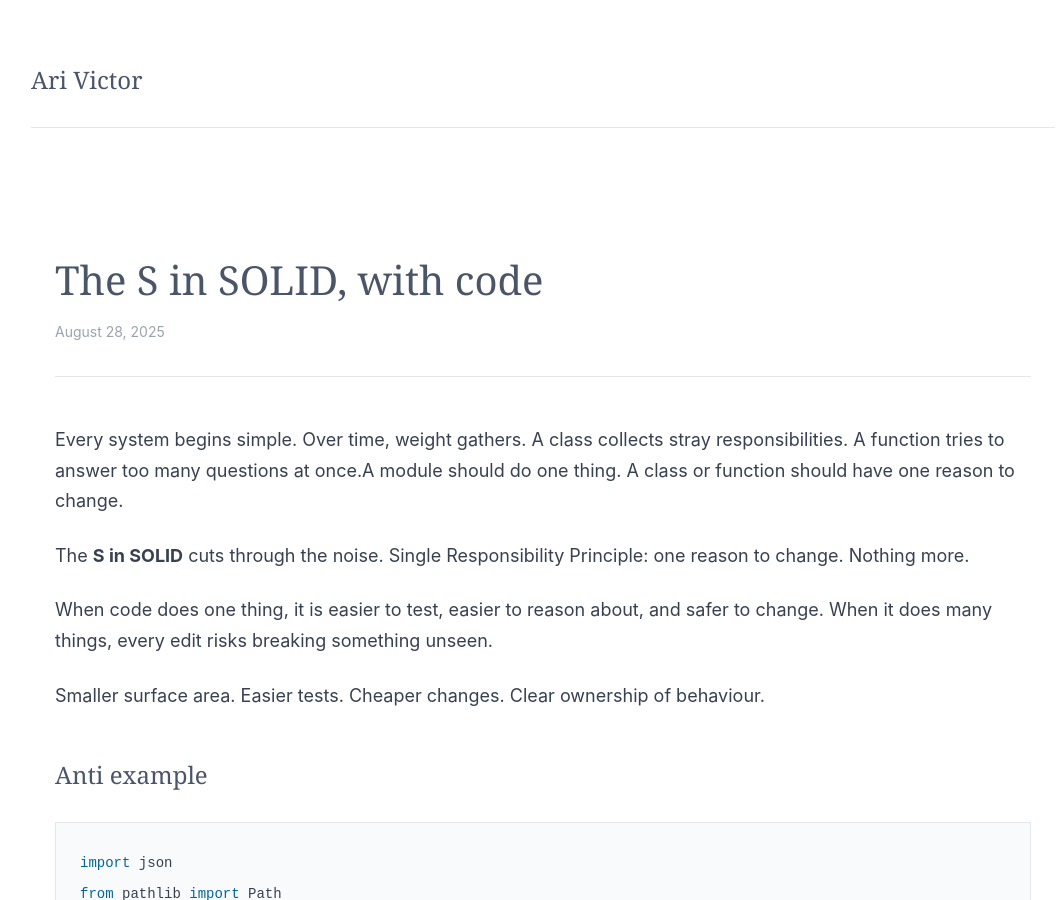
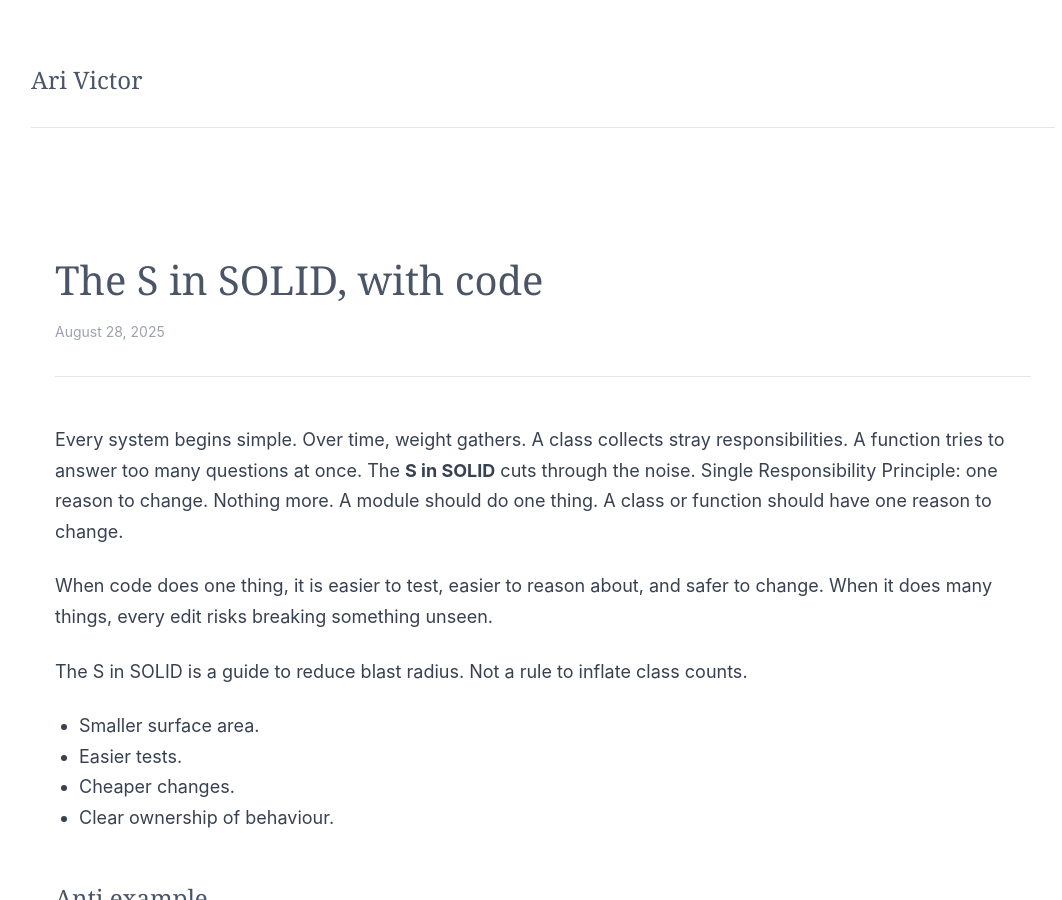
Before and after one commit to arivictor/arivictor.github.io, a Jekyll site: the page built from _posts/2025-08-28-five-days-of-solitude-day-1.md, in a window 1280 px wide and 900 px high. Shown: the whole window, without its empty margins (97-1159 px from the left). Built offline with Jekyll 4.4.1, drawn with Linux system fonts in a browser that asks for light colours.

Commit message:
Refactor Single Responsibility Principle explanation for clarity and flow

```diff
--- a/_posts/2025-08-28-five-days-of-solitude-day-1.md
+++ b/_posts/2025-08-28-five-days-of-solitude-day-1.md
@@ -8,16 +8,16 @@ tags:
     - solid
 ---
 
-Every system begins simple. Over time, weight gathers. A class collects stray responsibilities. A function tries to answer too many questions at once.A module should do one thing. A class or function should have one reason to change.
-
-The **S in SOLID** cuts through the noise. Single Responsibility Principle: one reason to change. Nothing more.
+Every system begins simple. Over time, weight gathers. A class collects stray responsibilities. A function tries to answer too many questions at once. The **S in SOLID** cuts through the noise. Single Responsibility Principle: one reason to change. Nothing more. A module should do one thing. A class or function should have one reason to change.
 
 When code does one thing, it is easier to test, easier to reason about, and safer to change. When it does many things, every edit risks breaking something unseen.
 
-Smaller surface area.
-Easier tests.
-Cheaper changes.
-Clear ownership of behaviour.
+The S in SOLID is a guide to reduce blast radius. Not a rule to inflate class counts.
+
+* Smaller surface area.
+* Easier tests.
+* Cheaper changes.
+* Clear ownership of behaviour.
 
 ### Anti example
 
```
